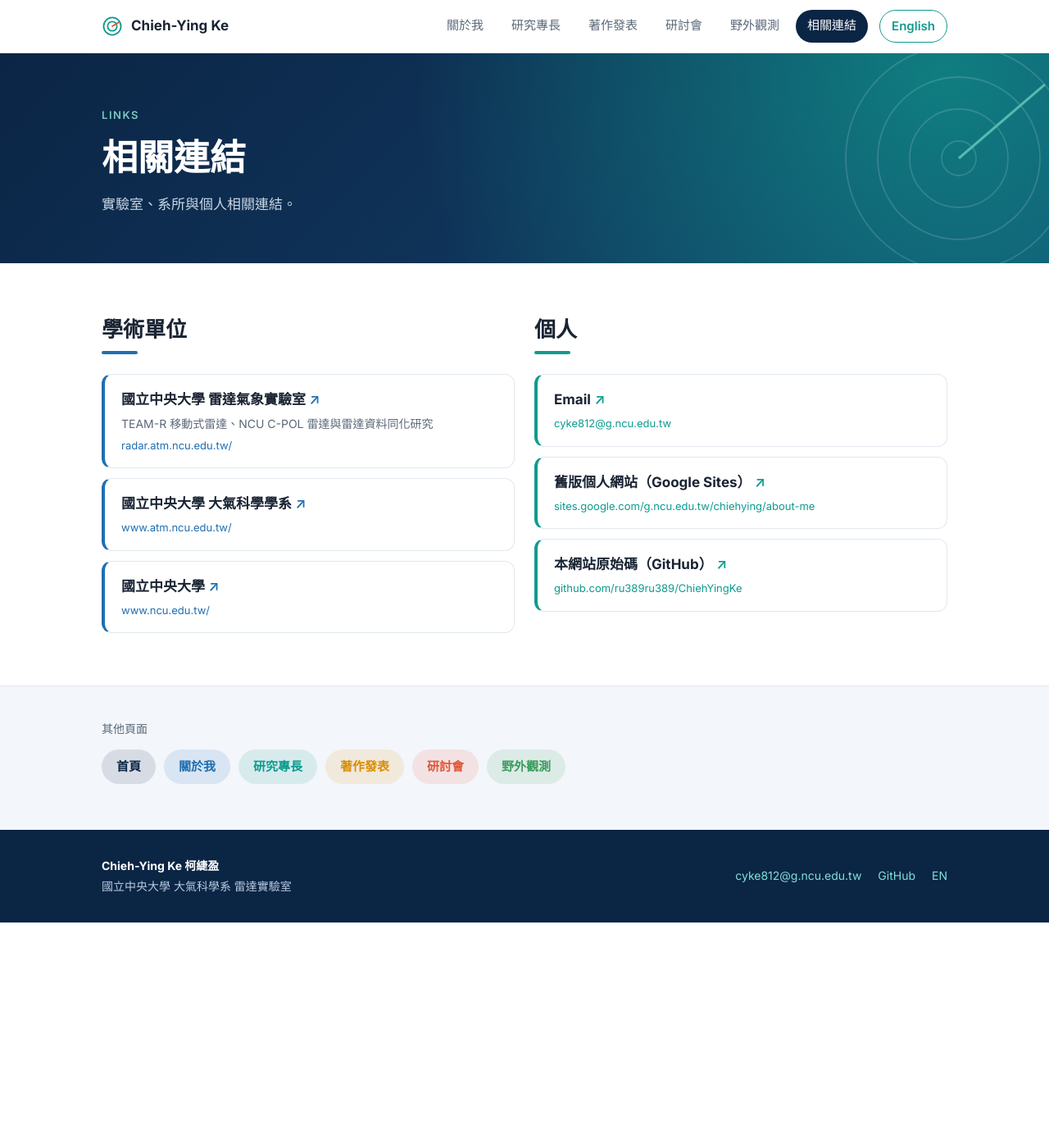
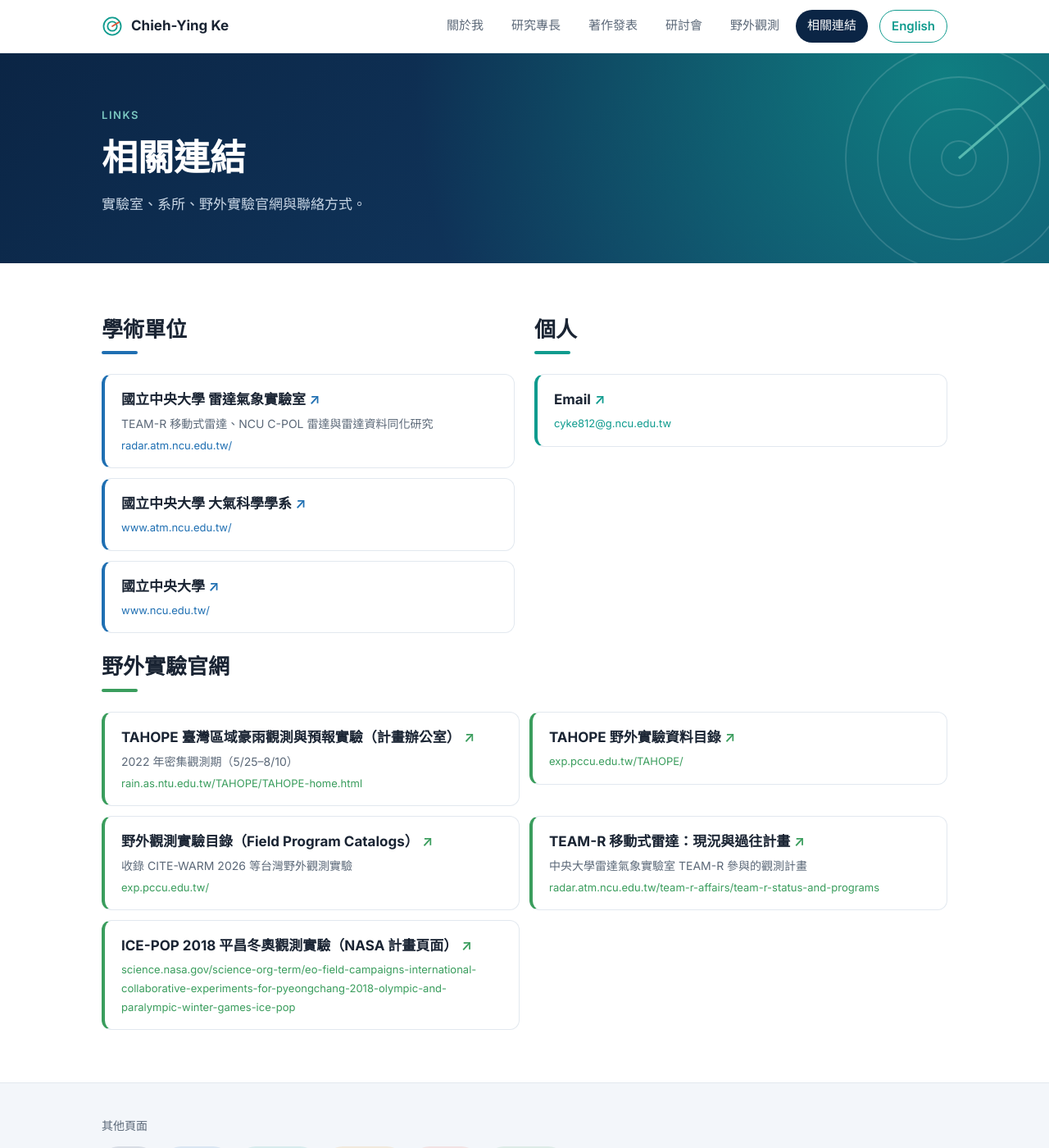
Before and after one commit to ru389ru389/ChiehYingKe, a Jekyll site: the page built from links.html, in a window 1280 px wide and 1400 px high. Shown: the whole window at 82% size. Built offline with Jekyll 4.4.1, drawn with Linux system fonts in a browser that asks for light colours.

Commit message:
Links page: drop old site and source links; add field campaign websites
- Personal section now lists only email
- New Field Campaign Websites section: TAHOPE project office and field
  catalog, PCCU Field Program Catalogs (incl. CITE-WARM 2026), NCU
  TEAM-R status and programs, and NASA's ICE-POP 2018 page

Co-Authored-By: Claude Opus 5.5 <noreply@anthropic.com>
Claude-Session: https://claude.ai/code/session_01TjLeYQUDtQAoEURkP55sWs

```diff
--- a/_data/links.yml
+++ b/_data/links.yml
@@ -22,9 +22,29 @@
     - title: Email
       title_en: Email
       url: mailto:cyke812@g.ncu.edu.tw
-    - title: 舊版個人網站（Google Sites）
-      title_en: Previous website (Google Sites)
-      url: https://sites.google.com/g.ncu.edu.tw/chiehying/about-me
-    - title: 本網站原始碼（GitHub）
-      title_en: Source code of this site (GitHub)
-      url: https://github.com/ru389ru389/ChiehYingKe
+
+- group: 野外實驗官網
+  group_en: Field Campaign Websites
+  color: green
+  items:
+    - title: TAHOPE 臺灣區域豪雨觀測與預報實驗（計畫辦公室）
+      title_en: TAHOPE — Taiwan-Area Heavy Rain Observation and Prediction Experiment (Project Office)
+      desc: 2022 年密集觀測期（5/25–8/10）
+      desc_en: Intensive observation period, 25 May – 10 August 2022
+      url: https://rain.as.ntu.edu.tw/TAHOPE/TAHOPE-home.html
+    - title: TAHOPE 野外實驗資料目錄
+      title_en: TAHOPE Field Catalog
+      url: https://exp.pccu.edu.tw/TAHOPE/
+    - title: 野外觀測實驗目錄（Field Program Catalogs）
+      title_en: Field Program Catalogs
+      desc: 收錄 CITE-WARM 2026 等台灣野外觀測實驗
+      desc_en: Catalog of Taiwan field experiments, including CITE-WARM 2026
+      url: https://exp.pccu.edu.tw/
+    - title: TEAM-R 移動式雷達：現況與過往計畫
+      title_en: TEAM-R Mobile Radar — Status and Programs
+      desc: 中央大學雷達氣象實驗室 TEAM-R 參與的觀測計畫
+      desc_en: Field programs supported by the NCU TEAM-R mobile radar
+      url: https://radar.atm.ncu.edu.tw/team-r-affairs/team-r-status-and-programs
+    - title: ICE-POP 2018 平昌冬奧觀測實驗（NASA 計畫頁面）
+      title_en: ICE-POP 2018 PyeongChang Winter Olympics Campaign (NASA page)
+      url: https://science.nasa.gov/science-org-term/eo-field-campaigns-international-collaborative-experiments-for-pyeongchang-2018-olympic-and-paralympic-winter-games-ice-pop
--- a/_includes/pages/home.html
+++ b/_includes/pages/home.html
@@ -54,14 +54,14 @@
   {% capture d_pubs %}Journal papers, book chapter and thesis{% endcapture %}
   {% capture d_conf %}AMS Radar Conference, ERAD, AOGS and more{% endcapture %}
   {% capture d_camp %}TEAM-R mobile radar: TAHOPE, YESRain, TASSE, ICE-POP and more{% endcapture %}
-  {% capture d_contact %}Laboratory, department and personal links{% endcapture %}
+  {% capture d_contact %}Laboratory, department and field campaign websites{% endcapture %}
 {% else %}
   {% capture d_about %}個人簡介、學歷、技術工具與聯絡方式{% endcapture %}
   {% capture d_research %}雷達觀測、風場反演、資料同化、系集模擬{% endcapture %}
   {% capture d_pubs %}期刊論文、專書章節與學位論文{% endcapture %}
   {% capture d_conf %}AMS 雷達氣象、ERAD、AOGS 等國內外發表{% endcapture %}
   {% capture d_camp %}TEAM-R 移動式雷達：TAHOPE、YESRain、TASSE、ICE-POP 等{% endcapture %}
-  {% capture d_contact %}實驗室、系所與個人相關連結{% endcapture %}
+  {% capture d_contact %}實驗室、系所與野外實驗官網{% endcapture %}
 {% endif %}
 
 <section class="section">
--- a/assets/style.css
+++ b/assets/style.css
@@ -419,6 +419,8 @@ p { margin: 0 0 1em; }
 
 /* Links page */
 .links-wrap { display: grid; grid-template-columns: repeat(2, 1fr); gap: 24px; align-items: start; }
+.link-group.c-green { grid-column: 1 / -1; }
+.link-group.c-green .link-list { grid-template-columns: repeat(2, 1fr); }
 .link-group h2 { color: var(--text); }
 .link-group h2::after { background: var(--c); }
 .link-list { list-style: none; padding: 0; margin: 0; display: grid; gap: 12px; }
@@ -459,6 +461,7 @@ p { margin: 0 0 1em; }
 }
 @media (max-width: 900px) {
   .links-wrap { grid-template-columns: 1fr; }
+  .link-group.c-green .link-list { grid-template-columns: 1fr; }
   /* 平板直向（761–900px）：首頁兩張地圖維持左右並排 */
   .home-maps-grid { grid-template-columns: 1.7fr 1fr; gap: 14px; }
   .hmap-card { padding: 14px; }
--- a/en/links.html
+++ b/en/links.html
@@ -4,7 +4,7 @@ lang: en
 color: navy
 title: Links
 eyebrow: Related Links
-lead: Laboratory, department and personal links.
+lead: Laboratory, department, field campaign websites and contact.
 permalink: /en/links/
 ---
 {% include pages/links.html %}
--- a/links.html
+++ b/links.html
@@ -4,7 +4,7 @@ lang: zh
 color: navy
 title: 相關連結
 eyebrow: Links
-lead: 實驗室、系所與個人相關連結。
+lead: 實驗室、系所、野外實驗官網與聯絡方式。
 permalink: /links/
 ---
 {% include pages/links.html %}
```
